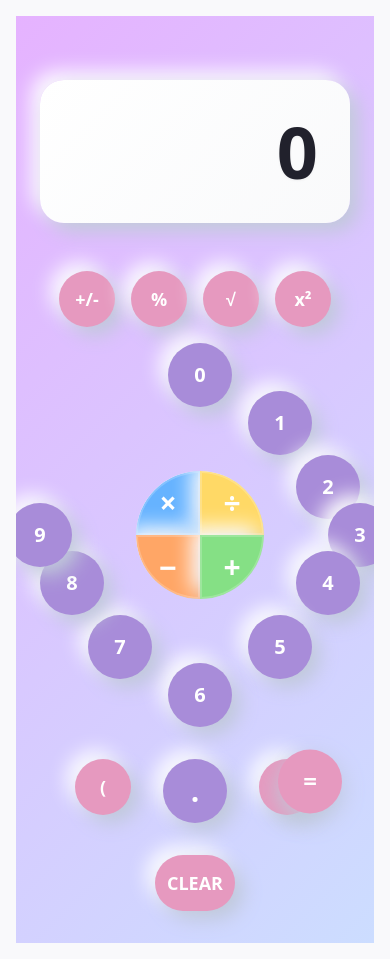
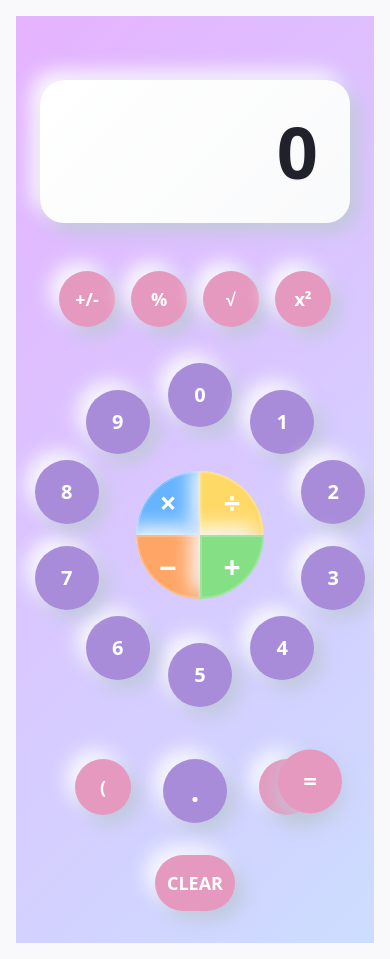
Before and after one commit to darvindev/quick-calc-apk, a React (Vite) app: page / in a window 390 px wide. Built offline with nearby package versions, Linux system fonts and the light colour scheme.

Commit message:
Refactor number button layout
Update the layout of the number buttons (0-9) to a perfect circular formation with even spacing around the central operation pad. Ensure responsive alignment across all screen sizes.

```diff
--- a/src/components/Calculator.tsx
+++ b/src/components/Calculator.tsx
@@ -283,86 +283,34 @@ export default function Calculator({}: CalculatorProps) {
             </div>
           </div>
 
-          {/* Numbers arranged in perfect circle */}
-          {/* 0 - Top (12 o'clock) */}
-          <NumberButton
-            onClick={() => inputNumber('0')}
-            className="absolute top-0 left-1/2 transform -translate-x-1/2 -translate-y-1/2"
-          >
-            0
-          </NumberButton>
+          {/* Numbers arranged in perfect circle with equal angular spacing */}
+          {Array.from({ length: 10 }, (_, i) => {
+            const number = i; // 0, 1, 2, 3, 4, 5, 6, 7, 8, 9
+            // Start with 0 at top (-90 degrees) and go clockwise
+            const angle = (i * 36 - 90) * (Math.PI / 180); // 36 degrees between each number
+            const radius = 140; // Distance from center
+            const centerX = 160; // Half of container width (320px / 2)
+            const centerY = 160; // Half of container height (320px / 2)
 
-          {/* 1 - 1 o'clock */}
-          <div
-            className="absolute transform -translate-x-1/2 -translate-y-1/2"
-            style={{ top: '15%', left: '75%' }}
-          >
-            <NumberButton onClick={() => inputNumber('1')}>1</NumberButton>
-          </div>
+            // Calculate position using trigonometry
+            const x = centerX + radius * Math.cos(angle);
+            const y = centerY + radius * Math.sin(angle);
 
-          {/* 2 - 2 o'clock */}
-          <div
-            className="absolute transform -translate-x-1/2 -translate-y-1/2"
-            style={{ top: '35%', left: '90%' }}
-          >
-            <NumberButton onClick={() => inputNumber('2')}>2</NumberButton>
-          </div>
-
-          {/* 3 - Right (3 o'clock) */}
-          <NumberButton
-            onClick={() => inputNumber('3')}
-            className="absolute top-1/2 right-0 transform translate-x-1/2 -translate-y-1/2"
-          >
-            3
-          </NumberButton>
-
-          {/* 4 - 4 o'clock */}
-          <div
-            className="absolute transform -translate-x-1/2 -translate-y-1/2"
-            style={{ top: '65%', left: '90%' }}
-          >
-            <NumberButton onClick={() => inputNumber('4')}>4</NumberButton>
-          </div>
-
-          {/* 5 - 5 o'clock */}
-          <div
-            className="absolute transform -translate-x-1/2 -translate-y-1/2"
-            style={{ top: '85%', left: '75%' }}
-          >
-            <NumberButton onClick={() => inputNumber('5')}>5</NumberButton>
-          </div>
-
-          {/* 6 - Bottom (6 o'clock) */}
-          <NumberButton
-            onClick={() => inputNumber('6')}
-            className="absolute bottom-0 left-1/2 transform -translate-x-1/2 translate-y-1/2"
-          >
-            6
-          </NumberButton>
-
-          {/* 7 - 7 o'clock */}
-          <div
-            className="absolute transform -translate-x-1/2 -translate-y-1/2"
-            style={{ top: '85%', left: '25%' }}
-          >
-            <NumberButton onClick={() => inputNumber('7')}>7</NumberButton>
-          </div>
-
-          {/* 8 - 8 o'clock */}
-          <div
-            className="absolute transform -translate-x-1/2 -translate-y-1/2"
-            style={{ top: '65%', left: '10%' }}
-          >
-            <NumberButton onClick={() => inputNumber('8')}>8</NumberButton>
-          </div>
-
-          {/* 9 - Left (9 o'clock) */}
-          <NumberButton
-            onClick={() => inputNumber('9')}
-            className="absolute top-1/2 left-0 transform -translate-x-1/2 -translate-y-1/2"
-          >
-            9
-          </NumberButton>
+            return (
+              <div
+                key={number}
+                className="absolute transform -translate-x-1/2 -translate-y-1/2"
+                style={{
+                  left: `${x}px`,
+                  top: `${y}px`,
+                }}
+              >
+                <NumberButton onClick={() => inputNumber(number.toString())}>
+                  {number}
+                </NumberButton>
+              </div>
+            );
+          })}
 
         </div>
 
```
